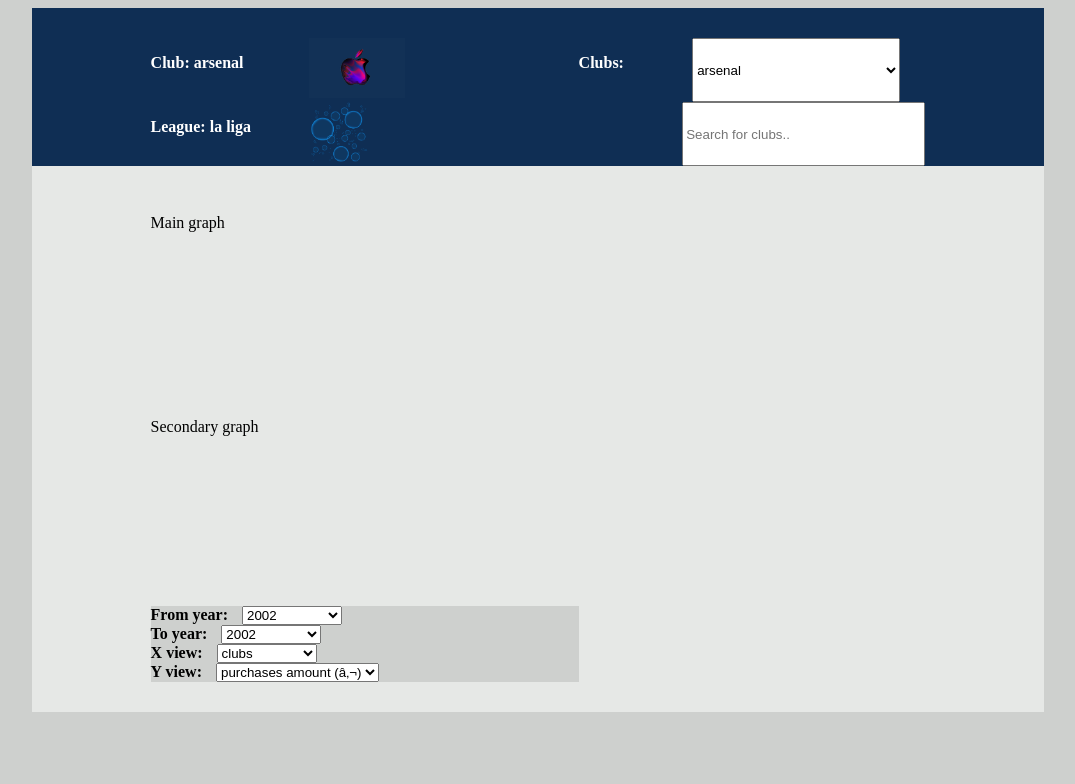
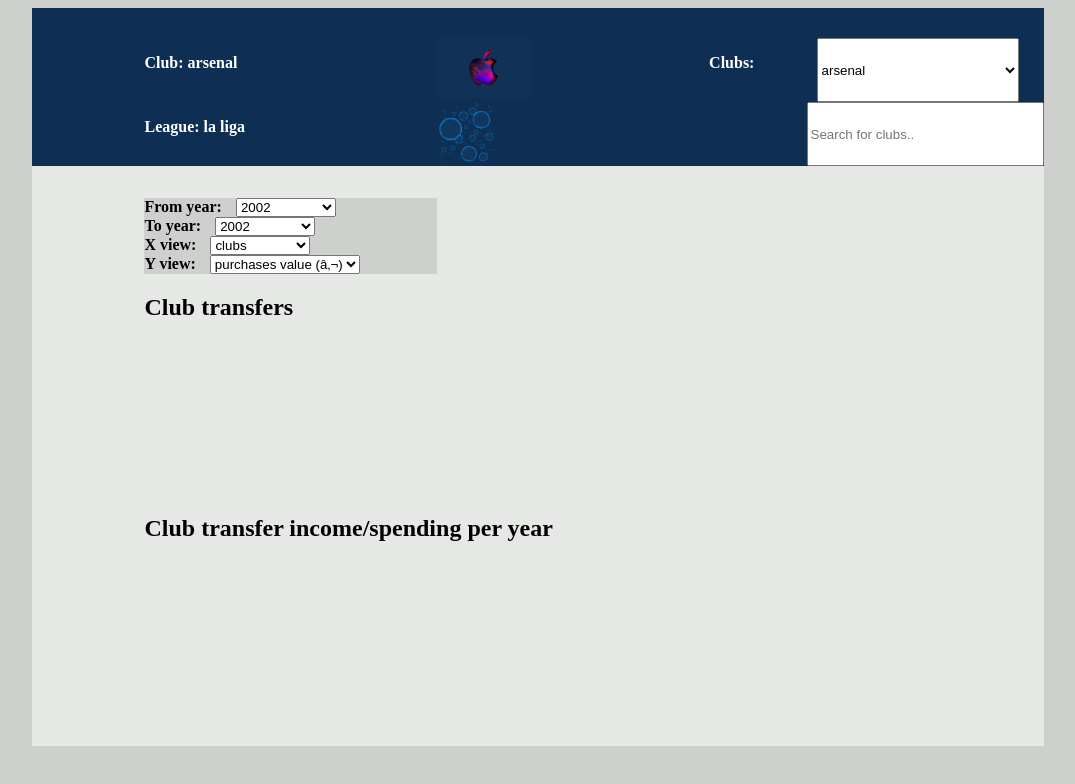
Before and after one commit to jan-gerling/InfoVis, a plain HTML site: page visualisation/mainpage.html in a window 1280 px wide. Shown: the whole page, without its empty margins (102-1177 px from the left). Drawn offline with nearby package versions, Linux system fonts and the light colour scheme; no server answers.

Commit message:
Changed mainpage and added season to hover window

```diff
--- a/visualisation/TransferApp.js
+++ b/visualisation/TransferApp.js
@@ -348,10 +348,14 @@ function handleMouseEnter(transfer) {
   var tinyAge = document.getElementById("tinyWindow_age");
   var tinyAmount = document.getElementById("tinyWindow_value");
   var tinyImage = document.getElementById("tinyImage");
+  var tinySeason = document.getElementById("tinyWindow_season");
   tinyImage.src = transfer.player_image;
   tinyName.innerHTML = transfer.player_name;
   tinyAge.innerHTML = transfer.player_age;
   tinyAmount.innerHTML = transfer.transfer_fee;
+  var href = transfer.from_club_href !== undefined ? transfer.from_club_href : transfer.to_club_href;
+  var href_list = href.split("/");
+  tinySeason.innerHTML =  href_list[href_list.length - 1];
   tiny.style.display = "block";
 }
 
--- a/visualisation/mainpage.css
+++ b/visualisation/mainpage.css
@@ -21,15 +21,15 @@ body {
 }
 .filler_2 {
     grid-column-start: 1;
-    grid-column-end: 8;
+    grid-column-end: 7;
     grid-row-start: 1;
     grid-row-end: 2;
     background: #0f2e54;
     height: 30px;
 }
 .filler_3 {
-    grid-column-start: 7;
-    grid-column-end: 8;
+    grid-column-start: 6;
+    grid-column-end: 7;
     grid-row-start: 1;
     grid-row-end: 4;
     background: #0f2e54;
@@ -37,7 +37,7 @@ body {
 }
 .filler_4 {
     grid-column-start: 1;
-    grid-column-end: 8;
+    grid-column-end: 7;
     grid-row-start: 1;
     grid-row-end: 4;
     background: #0f2e54;
@@ -123,6 +123,13 @@ body {
     grid-row-start: 7;
     grid-row-end: 8;
 }
+.settings {
+    grid-column-start: 2;
+    grid-column-end: 3;
+    grid-row-start: 7;
+    grid-row-end: 8;
+    background-color: #ced0ce;
+}
 .bargraph {
     grid-column-start: 2;
     grid-column-end: 7;
@@ -159,16 +166,9 @@ body {
     grid-row-start: 13;
     grid-row-end: 14;
 }
-.settings {
-    grid-column-start: 2;
-    grid-column-end: 5;
-    grid-row-start: 14;
-    grid-row-end: 15;
-    background-color: #ced0ce;
-}
 .filler_5 {
     grid-column-start: 1;
-    grid-column-end: 8;
+    grid-column-end: 7;
     grid-row-start: 15;
     grid-row-end: 16;
     background-color: #e6e8e6;
--- a/visualisation/mainpage.html
+++ b/visualisation/mainpage.html
@@ -46,12 +46,12 @@
 				<option>ifk</option>
 			</select>
 
-			<p class="bargraph" id="main_graph">Main graph</p>
+			<h2 class="bargraph" id="main_graph">Club transfers</h2>
 			<div class="bargraph_svg">
 				<svg id="main_graph_svg"></svg>
 			</div>
 
-			<p class="linegraph" id="secondary_graph">Secondary graph</p>
+			<h2 class="linegraph" id="secondary_graph">Club transfer income/spending per year</h2>
 			<div class="linegraph_svg">
 				<svg id="side_graph_svg"></svg>
 			</div>
@@ -88,9 +88,9 @@
 					<b>Y view: </b>
 					<select id="y_view_list" onclick="update_page()">
 						<option>number of players</option>
-						<option selected>purchases amount (€)</option>
-						<option>sales amount (€)</option>
-						<option>total amount (€)</option>
+						<option selected>purchases value (€)</option>
+						<option>sales value (€)</option>
+						<option>total value (€)</option>
 					</select>
 				</div>
 			</div>
@@ -99,7 +99,8 @@
 			<img id="tinyImage" />
 			<p>Name: <span id="tinyWindow_name"></span></p>
 			<p>Age: <span id="tinyWindow_age"></span></p>
-			<p>Transfer amount: <span id="tinyWindow_value"></span></p>
+			<p>Transfer value: <span id="tinyWindow_value"></span></p>
+			<p>Season: <span id="tinyWindow_season"></span></p>
 		</div>
 
 		<script>
```
Also changed, not shown: visualisation/index.html (+1 -0 lines).
